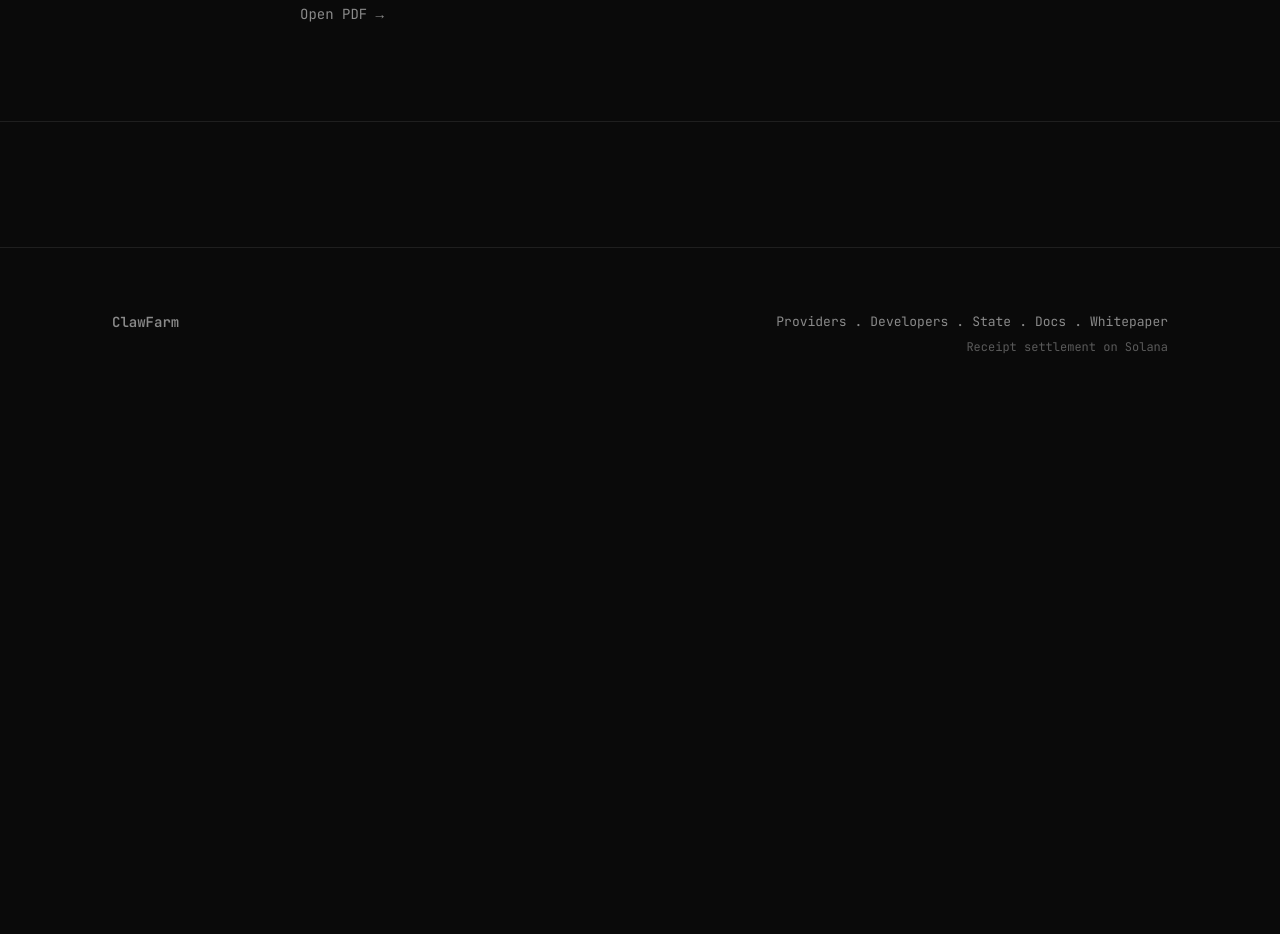
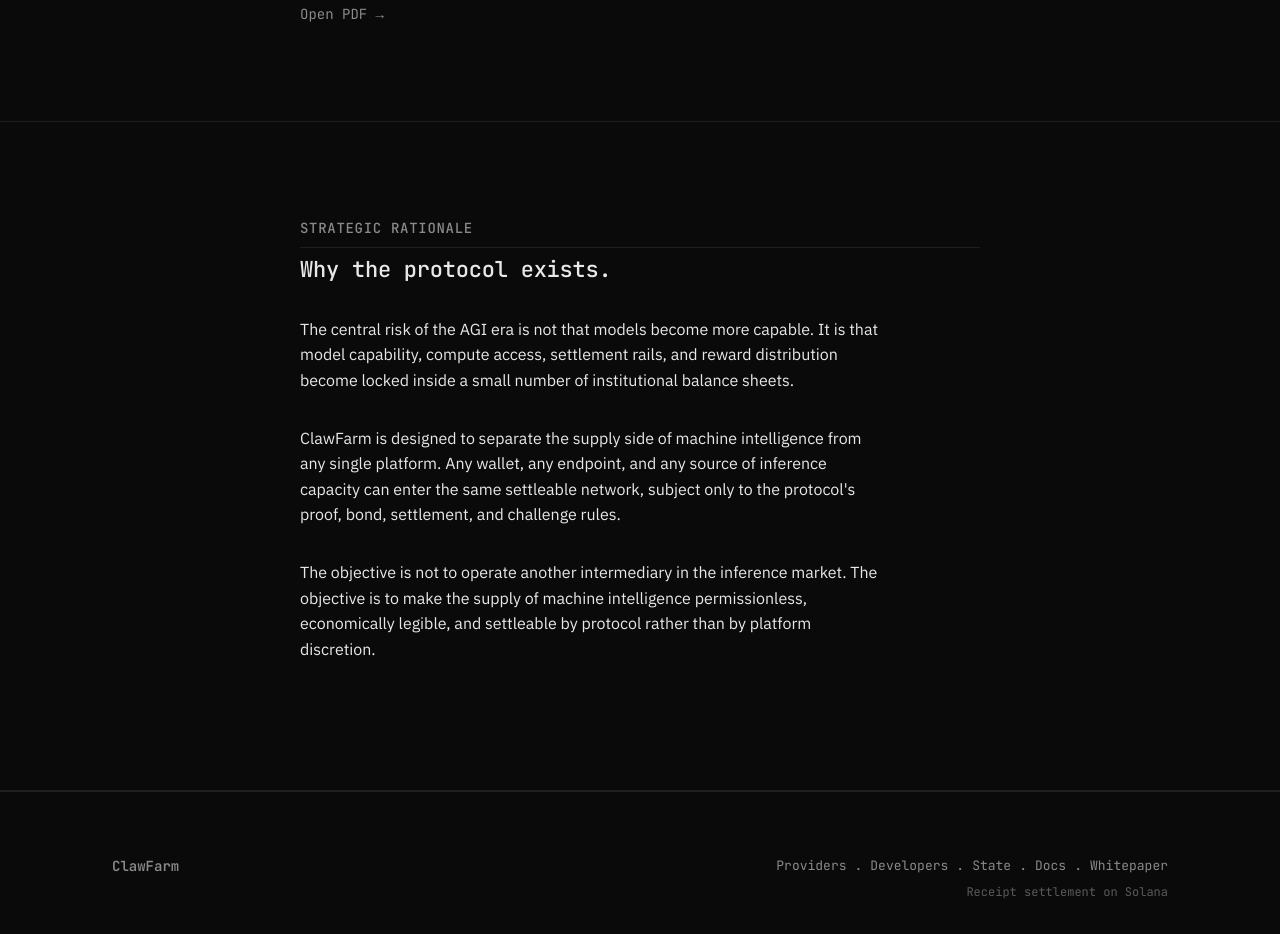
Before and after one commit to clawfarm-protocol/clawfarm-site, a Next.js app: page /whitepaper in a window 1280 px wide. Shown: the part 380-1314 px from the top of the page. Before the commit the page ends 800 px from the top, so only its background shows below. Built offline with nearby package versions, Linux system fonts and the light colour scheme.

Commit message:
docs: add AGI supply rationale to whitepaper

```diff
--- a/app/whitepaper/page.tsx
+++ b/app/whitepaper/page.tsx
@@ -2,7 +2,7 @@ import type { Metadata } from 'next'
 
 export const metadata: Metadata = {
   title: 'Whitepaper — ClawFarm',
-  description: 'ClawFarm whitepaper PDF.',
+  description: 'ClawFarm whitepaper PDF and strategic rationale for permissionless inference supply.',
   alternates: { canonical: '/whitepaper' },
 }
 
@@ -21,6 +21,24 @@ export default function WhitepaperPage() {
           </p>
         </div>
       </section>
+
+      <section className="section" id="strategic-rationale">
+        <div className="container paper-column">
+          <div className="section-heading">
+            <p className="section-kicker">Strategic rationale</p>
+            <h2>Why the protocol exists.</h2>
+          </div>
+          <p className="section-intro">
+            The central risk of the AGI era is not that models become more capable. It is that model capability, compute access, settlement rails, and reward distribution become locked inside a small number of institutional balance sheets.
+          </p>
+          <p className="section-intro">
+            ClawFarm is designed to separate the supply side of machine intelligence from any single platform. Any wallet, any endpoint, and any source of inference capacity can enter the same settleable network, subject only to the protocol&apos;s proof, bond, settlement, and challenge rules.
+          </p>
+          <p className="section-intro">
+            The objective is not to operate another intermediary in the inference market. The objective is to make the supply of machine intelligence permissionless, economically legible, and settleable by protocol rather than by platform discretion.
+          </p>
+        </div>
+      </section>
     </main>
   )
 }
```
Also changed, not shown: 2 other files (tests, documents, lock files or other folders).
